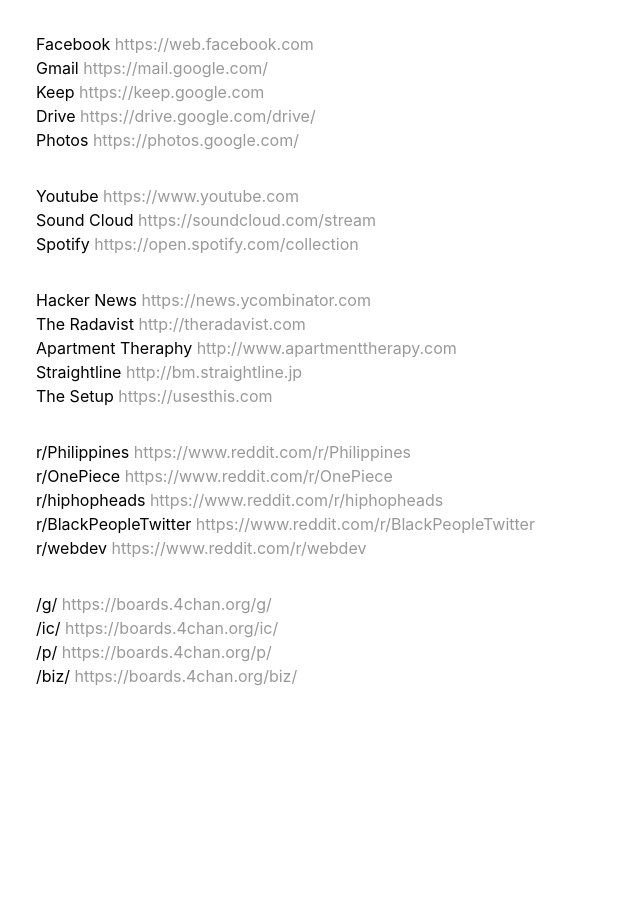
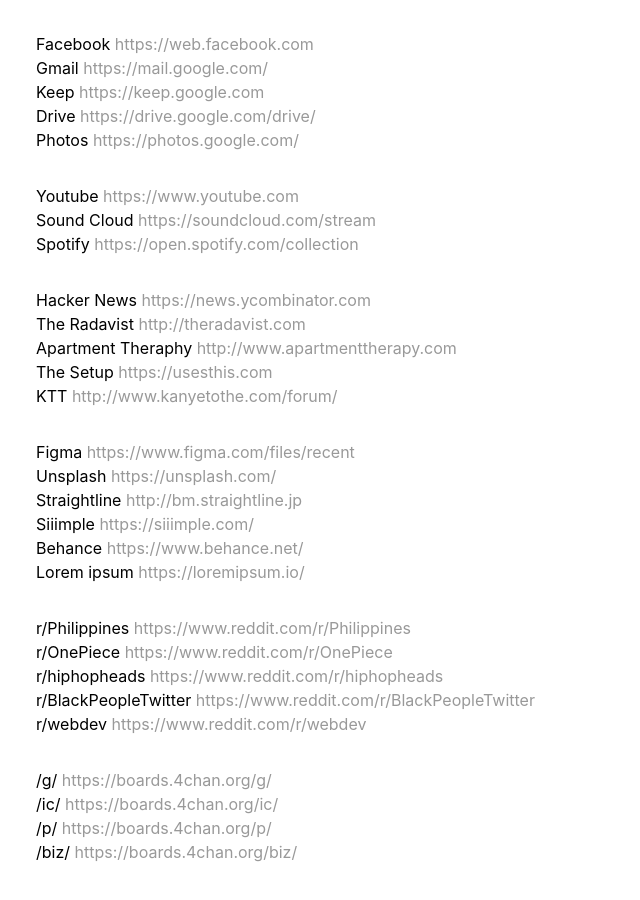
Before and after one commit to jasonvictorio/startpage, a Nuxt app: page / in a window 1280 px wide. Shown: the top 900 px of the page, without its empty margins (0-640 px from the left). Before the commit the page ends 800 px from the top, so only its background shows below. Built offline with nearby package versions, Linux system fonts and the light colour scheme.

Commit message:
add pages

```diff
--- a/pages/index.vue
+++ b/pages/index.vue
@@ -13,103 +13,45 @@
   data: () => ({
     linkGroups: [
       [
-        {
-          label: 'Facebook',
-          link: 'https://web.facebook.com',
-        },
-        {
-          label: 'Gmail',
-          link: 'https://mail.google.com/',
-        },
-        {
-          label: 'Keep',
-          link: 'https://keep.google.com',
-        },
-        {
-          label: 'Drive',
-          link: 'https://drive.google.com/drive/',
-        },
-        {
-          label: 'Photos',
-          link: 'https://photos.google.com/',
-        },
+        { label: 'Facebook', link: 'https://web.facebook.com' },
+        { label: 'Gmail', link: 'https://mail.google.com/' },
+        { label: 'Keep', link: 'https://keep.google.com' },
+        { label: 'Drive', link: 'https://drive.google.com/drive/' },
+        { label: 'Photos', link: 'https://photos.google.com/' },
       ],
       [
-        {
-          label: 'Youtube',
-          link: 'https://www.youtube.com',
-        },
-        {
-          label: 'Sound Cloud',
-          link: 'https://soundcloud.com/stream',
-        },
-        {
-          label: 'Spotify',
-          link: 'https://open.spotify.com/collection',
-        },
+        { label: 'Youtube', link: 'https://www.youtube.com' },
+        { label: 'Sound Cloud', link: 'https://soundcloud.com/stream' },
+        { label: 'Spotify', link: 'https://open.spotify.com/collection' },
       ],
       [
-        {
-          label: 'Hacker News',
-          link: 'https://news.ycombinator.com',
-        },
-        {
-          label: 'The Radavist',
-          link: 'http://theradavist.com',
-        },
-        {
-          label: 'Apartment Theraphy',
-          link: 'http://www.apartmenttherapy.com',
-        },
-        {
-          label: 'Straightline',
-          link: 'http://bm.straightline.jp',
-        },
-        {
-          label: 'The Setup',
-          link: 'https://usesthis.com',
-        },
+        { label: 'Hacker News', link: 'https://news.ycombinator.com' },
+        { label: 'The Radavist', link: 'http://theradavist.com' },
+        { label: 'Apartment Theraphy', link: 'http://www.apartmenttherapy.com' },
+        { label: 'The Setup', link: 'https://usesthis.com' },
+        { label: 'KTT', link: 'http://www.kanyetothe.com/forum/' },
       ],
       [
-        {
-          label: 'r/Philippines',
-          link: 'https://www.reddit.com/r/Philippines',
-        },
-        {
-          label: 'r/OnePiece',
-          link: 'https://www.reddit.com/r/OnePiece',
-        },
-        {
-          label: 'r/hiphopheads',
-          link: 'https://www.reddit.com/r/hiphopheads',
-        },
-        {
-          label: 'r/BlackPeopleTwitter',
-          link: 'https://www.reddit.com/r/BlackPeopleTwitter',
-        },
-        {
-          label: 'r/webdev',
-          link: 'https://www.reddit.com/r/webdev',
-        },
+        { label: 'Figma', link: 'https://www.figma.com/files/recent' },
+        { label: 'Unsplash', link: 'https://unsplash.com/' },
+        { label: 'Straightline', link: 'http://bm.straightline.jp' },
+        { label: 'Siiimple', link: 'https://siiimple.com/' },
+        { label: 'Behance', link: 'https://www.behance.net/' },
+        { label: 'Lorem ipsum', link: 'https://loremipsum.io/' },
       ],
       [
-        {
-          label: '/g/',
-          link: 'https://boards.4chan.org/g/',
-        },
-        {
-          label: '/ic/',
-          link: 'https://boards.4chan.org/ic/',
-        },
-        {
-          label: '/p/',
-          link: 'https://boards.4chan.org/p/',
-        },
-        {
-          label: '/biz/',
-          link: 'https://boards.4chan.org/biz/',
-        },
-      ]
+        { label: 'r/Philippines', link: 'https://www.reddit.com/r/Philippines' },
+        { label: 'r/OnePiece', link: 'https://www.reddit.com/r/OnePiece' },
+        { label: 'r/hiphopheads', link: 'https://www.reddit.com/r/hiphopheads' },
+        { label: 'r/BlackPeopleTwitter', link: 'https://www.reddit.com/r/BlackPeopleTwitter' },
+        { label: 'r/webdev', link: 'https://www.reddit.com/r/webdev' },
+      ],
+      [
+        { label: '/g/', link: 'https://boards.4chan.org/g/' },
+        { label: '/ic/', link: 'https://boards.4chan.org/ic/' },
+        { label: '/p/', link: 'https://boards.4chan.org/p/' },
+        { label: '/biz/', link: 'https://boards.4chan.org/biz/' },
+      ],
     ],
   })
 }
```
